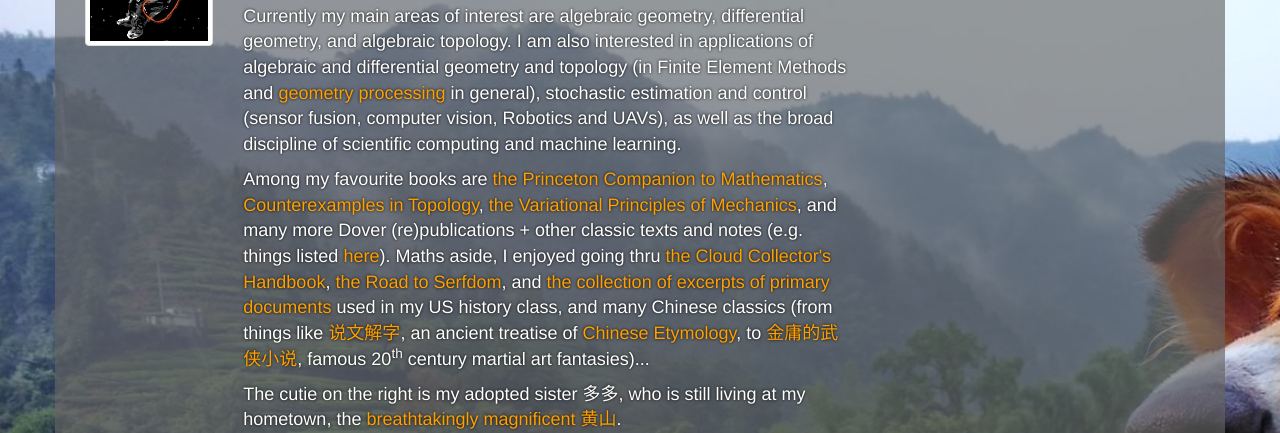
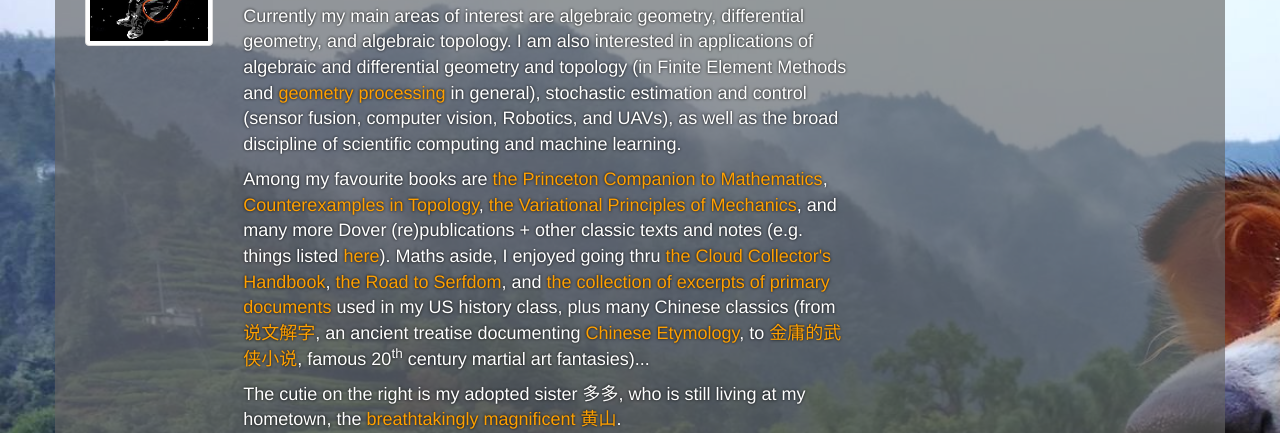
Before and after one commit to levincoolxyz/levincoolxyz.github.io, a Jekyll site: the page built from index.html, in a window 1280 px wide. Shown: the part 358-791 px from the top of the page. Built offline with Jekyll 4.4.1, drawn with Linux system fonts in a browser that asks for light colours; comment, search, counter and statistics services are not loaded.

Commit message:
never ending modifications

```diff
--- a/index.html
+++ b/index.html
@@ -17,8 +17,8 @@ title: FENG LING
 		</div>
 		<div class="container col-md-8">
 			<p>I'm an undergraduate student at <a href="https://utexas.edu"><strong><em>UT Austin</em></strong></a>. I am majoring in Pure Mathematics and Aerospace Engineering (Astronautics). I also work as an undergraduate research assistant at <a href="http://www.csr.utexas.edu/">Center for Space Research</a>.</p>
-			<p>Currently my main areas of interest are algebraic geometry, differential geometry, and algebraic topology. I am also interested in applications of algebraic and differential geometry and topology (in Finite Element Methods and <a href="http://www.cs.columbia.edu/~keenan/">geometry processing</a> in general), stochastic estimation and control (sensor fusion, computer vision, Robotics and UAVs), as well as the broad discipline of scientific computing and machine learning.</p>
-			<p>Among my favourite books are <a href="http://www.amazon.com/gp/product/0691118809/ref=oh_aui_detailpage_o01_s01?ie=UTF8&psc=1">the Princeton Companion to Mathematics</a>, <a href="http://www.amazon.com/gp/product/048668735X/ref=oh_aui_detailpage_o01_s00?ie=UTF8&psc=1">Counterexamples in Topology</a>, <a href="http://www.amazon.com/gp/product/0486650677/ref=oh_aui_detailpage_o07_s00?ie=UTF8&psc=1">the Variational Principles of Mechanics</a>, and many more Dover (re)publications + other classic texts and notes (e.g. things listed <a href="http://www.math.cornell.edu/~hatcher/Other/topologybooks.pdf">here</a>). Maths aside, I enjoyed going thru <a href="http://www.amazon.com/gp/product/0811875423/ref=oh_aui_detailpage_o07_s00?ie=UTF8&psc=1">the Cloud Collector's Handbook</a>, <a href="http://www.amazon.com/Road-Serfdom-Documents---Definitive-Collected/dp/0226320553/ref=sr_1_1?s=books&ie=UTF8&qid=1420456736&sr=1-1&keywords=road+to+serfdom">the Road to Serfdom</a>, and <a href="http://books.wwnorton.com/books/webad.aspx?id=4294978523">the collection of excerpts of primary documents</a> used in my US history class, and many Chinese classics (from things like <a href="http://book.douban.com/subject/1519026/">说文解字</a>, an ancient treatise of <a href="http://www.chineseetymology.org/">Chinese Etymology</a>, to <a href="http://wx.tianyabook.org/writer/jinyong.html">金庸的武侠小说</a>, famous 20<sup>th</sup> century martial art fantasies)...</p>
+			<p>Currently my main areas of interest are algebraic geometry, differential geometry, and algebraic topology. I am also interested in applications of algebraic and differential geometry and topology (in Finite Element Methods and <a href="http://www.cs.columbia.edu/~keenan/">geometry processing</a> in general), stochastic estimation and control (sensor fusion, computer vision, Robotics, and UAVs), as well as the broad discipline of scientific computing and machine learning.</p>
+			<p>Among my favourite books are <a href="http://www.amazon.com/gp/product/0691118809/ref=oh_aui_detailpage_o01_s01?ie=UTF8&psc=1">the Princeton Companion to Mathematics</a>, <a href="http://www.amazon.com/gp/product/048668735X/ref=oh_aui_detailpage_o01_s00?ie=UTF8&psc=1">Counterexamples in Topology</a>, <a href="http://www.amazon.com/gp/product/0486650677/ref=oh_aui_detailpage_o07_s00?ie=UTF8&psc=1">the Variational Principles of Mechanics</a>, and many more Dover (re)publications + other classic texts and notes (e.g. things listed <a href="http://www.math.cornell.edu/~hatcher/Other/topologybooks.pdf">here</a>). Maths aside, I enjoyed going thru <a href="http://www.amazon.com/gp/product/0811875423/ref=oh_aui_detailpage_o07_s00?ie=UTF8&psc=1">the Cloud Collector's Handbook</a>, <a href="http://www.amazon.com/Road-Serfdom-Documents---Definitive-Collected/dp/0226320553/ref=sr_1_1?s=books&ie=UTF8&qid=1420456736&sr=1-1&keywords=road+to+serfdom">the Road to Serfdom</a>, and <a href="http://books.wwnorton.com/books/webad.aspx?id=4294978523">the collection of excerpts of primary documents</a> used in my US history class, plus many Chinese classics (from <a href="http://book.douban.com/subject/1519026/">说文解字</a>, an ancient treatise documenting <a href="http://www.chineseetymology.org/">Chinese Etymology</a>, to <a href="http://wx.tianyabook.org/writer/jinyong.html">金庸的武侠小说</a>, famous 20<sup>th</sup> century martial art fantasies)...</p>
 			<p>The cutie on the right is my adopted sister 多多, who is still living at my hometown, the <a href="http://ppcdn.500px.org/94138531/21b07ff790aadd89aeea7080fefb71163d93c0d1/2048.jpg">breathtakingly magnificent</a> <a href="https://en.wikipedia.org/wiki/Huangshan">黄山</a>.</p>
 			<p>Listz and Rachmaninoff are probably my most cherished composers. My favourite pieces from them are Rhapsodie Espagnole, Liebestraum No.3, Consolation No.3, Hungarian Rhapsodies No. 2 and 6, and Piano Concerto No.1,2,3 Prelude op.23 No.5, Rachmaninoff Rhapsody. Beethoven's Symphony No.7 2nd mov., Etudes 'Revolutionary' of Chopin, Prokofiev's Piano Concerto op.26 No.3 1st mov., Bartok's Piano Concerto No.2 3rd mov., Albinoni's famous Adagio in G minor, and Bach's Violin Partita No.2 as well as his fugues and inventions are also on my permanent playlist. My old <a href="http://www.optics.arizona.edu/academics/students/profile/dawson-baker">flatmate</a> also forever made an impression of <a href="https://thedrop.club/hardstyle+bass+deep+dnb+techno">House/Techno EDM vibe</a> into my muscial tastes.</p>
 			<p>I also like lifting weights and <a href="http://www.exrx.net/Lists/Directory.html">this</a> is a great resource.</p>
```
